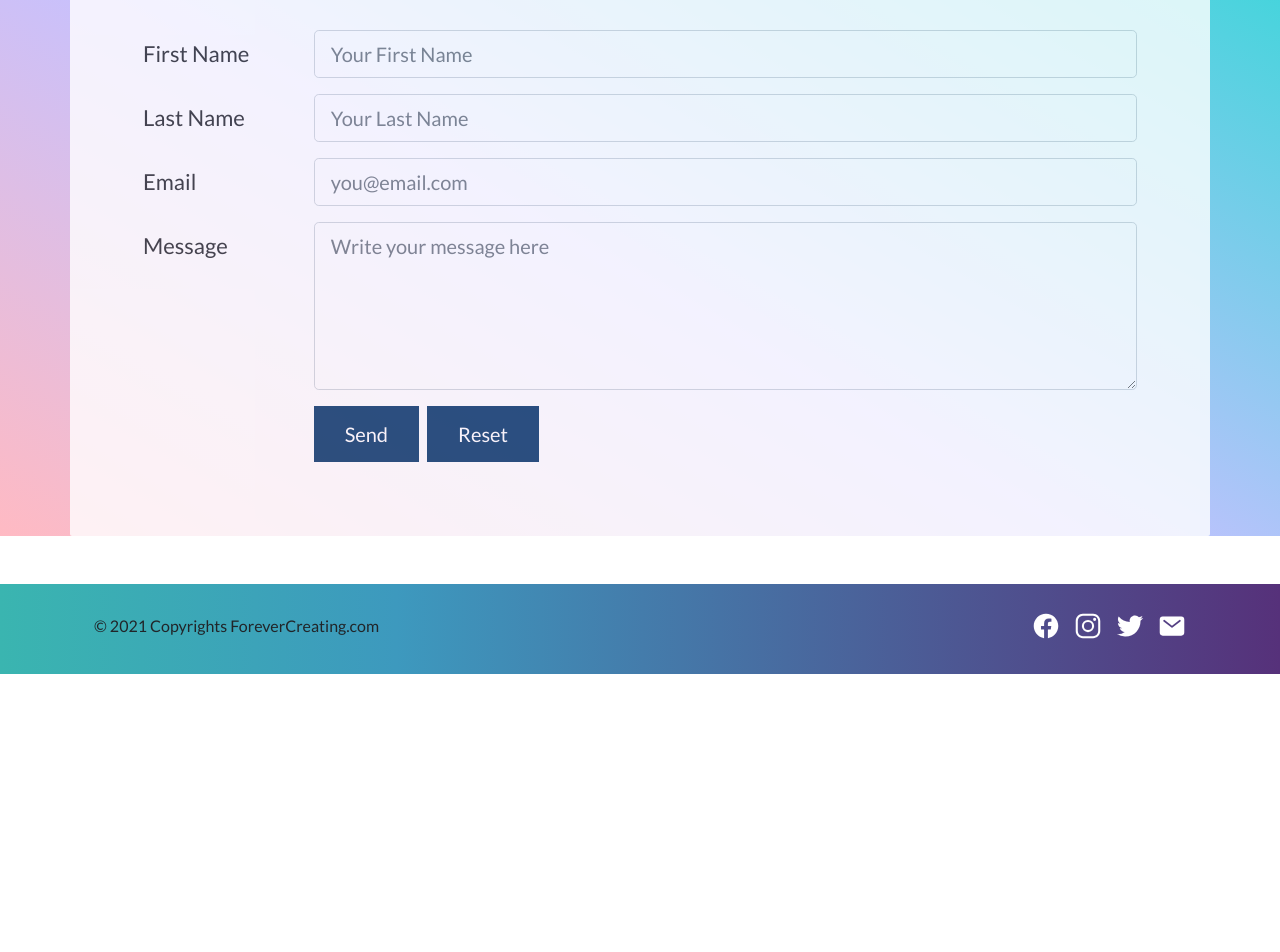
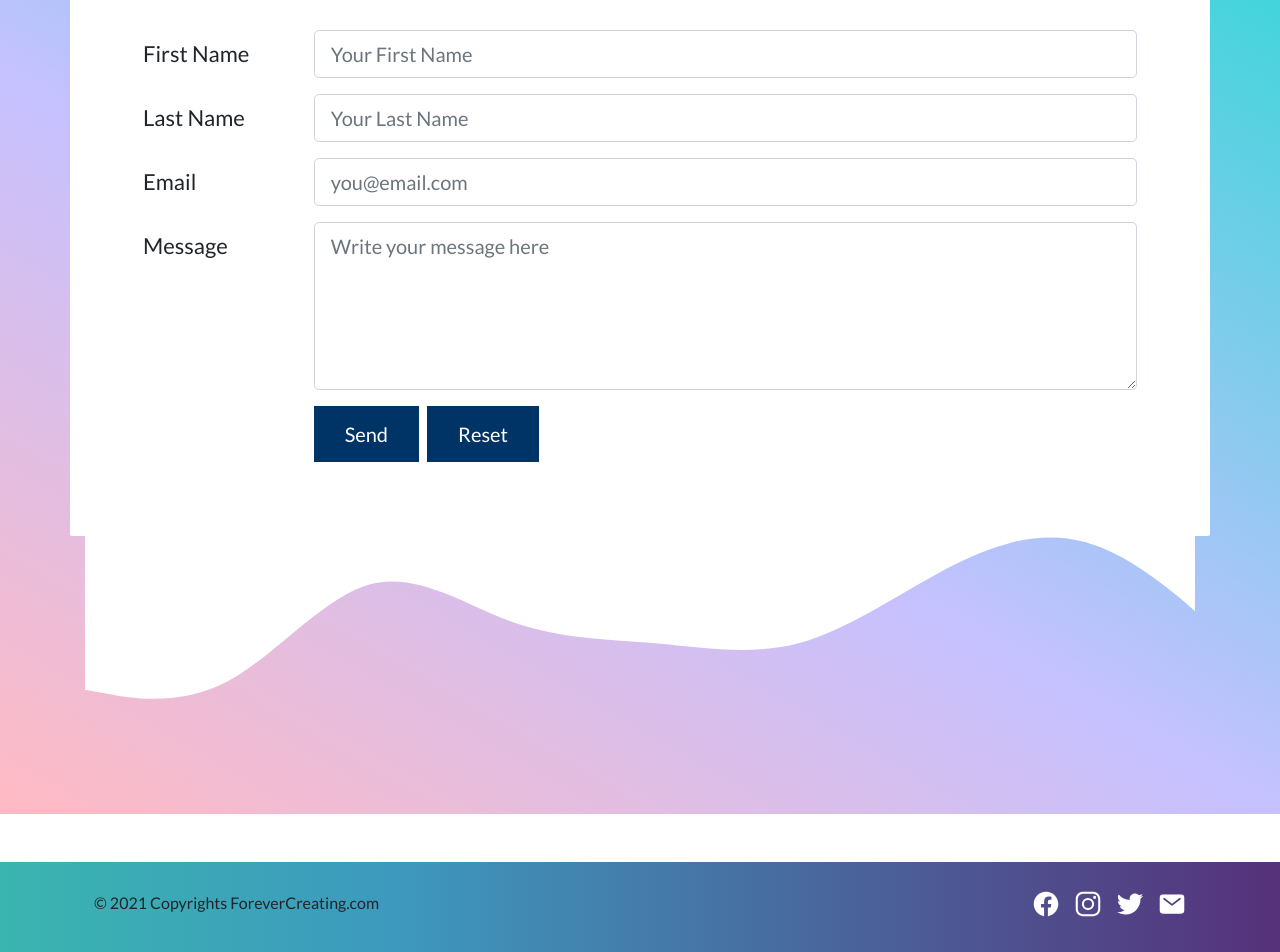
Before and after one commit to Pracasap/Clay-Earrings, a React (Create React App) app: page /contact in a window 1280 px wide. Shown: the part 220-1172 px from the top of the page. Before the commit the page ends 894 px from the top, so only its background shows below. Built offline with nearby package versions, Linux system fonts and the light colour scheme; a web font is replaced by a local one.

Commit message:
changed style for toast on contactComponent

```diff
--- a/src/Components/ContactCompoent.js
+++ b/src/Components/ContactCompoent.js
@@ -112,7 +112,7 @@ class Contact extends Component {
                 toast.success("Your message has been successfully sent! 🙌 ", {
                 position: toast.POSITION.BOTTOM_CENTER,
                 autoClose: 3000,
-                theme: "dark"
+                theme: "light"
                 });
                 console.log("SUCCESS!", response.status, response.text);
             },
@@ -136,7 +136,7 @@ class Contact extends Component {
                             <h3>Get In Touch</h3>
                         </div>
                     </div>
-                    <div className="row row-content" style={{backgroundColor: '#fff', opacity: 0.8, borderRadius: 2}}>
+                    <div className="row row-content" style={{backgroundColor: '#fff', borderRadius: 2}}>
                         <div className="col m-2 m-md-3 m-lg-4 m-xl-5">
                             <ToastContainer />
                             <Form onSubmit={this.handleSubmit} id="contactForm">
@@ -208,6 +208,7 @@ class Contact extends Component {
                             </Form>
                         </div>
                     </div>
+                    <svg xmlns="http://www.w3.org/2000/svg" viewBox="0 62 1400 350"><path fill="#fff" fill-opacity="1" d="M0,256L30,261.3C60,267,120,277,180,245.3C240,213,300,139,360,122.7C420,107,480,149,540,170.7C600,192,660,192,720,197.3C780,203,840,213,900,197.3C960,181,1020,139,1080,106.7C1140,75,1200,53,1260,69.3C1320,85,1380,139,1410,165.3L1440,192L1440,0L1410,0C1380,0,1320,0,1260,0C1200,0,1140,0,1080,0C1020,0,960,0,900,0C840,0,780,0,720,0C660,0,600,0,540,0C480,0,420,0,360,0C300,0,240,0,180,0C120,0,60,0,30,0L0,0Z"></path></svg>
                 </div>
             </div>
         );
```
